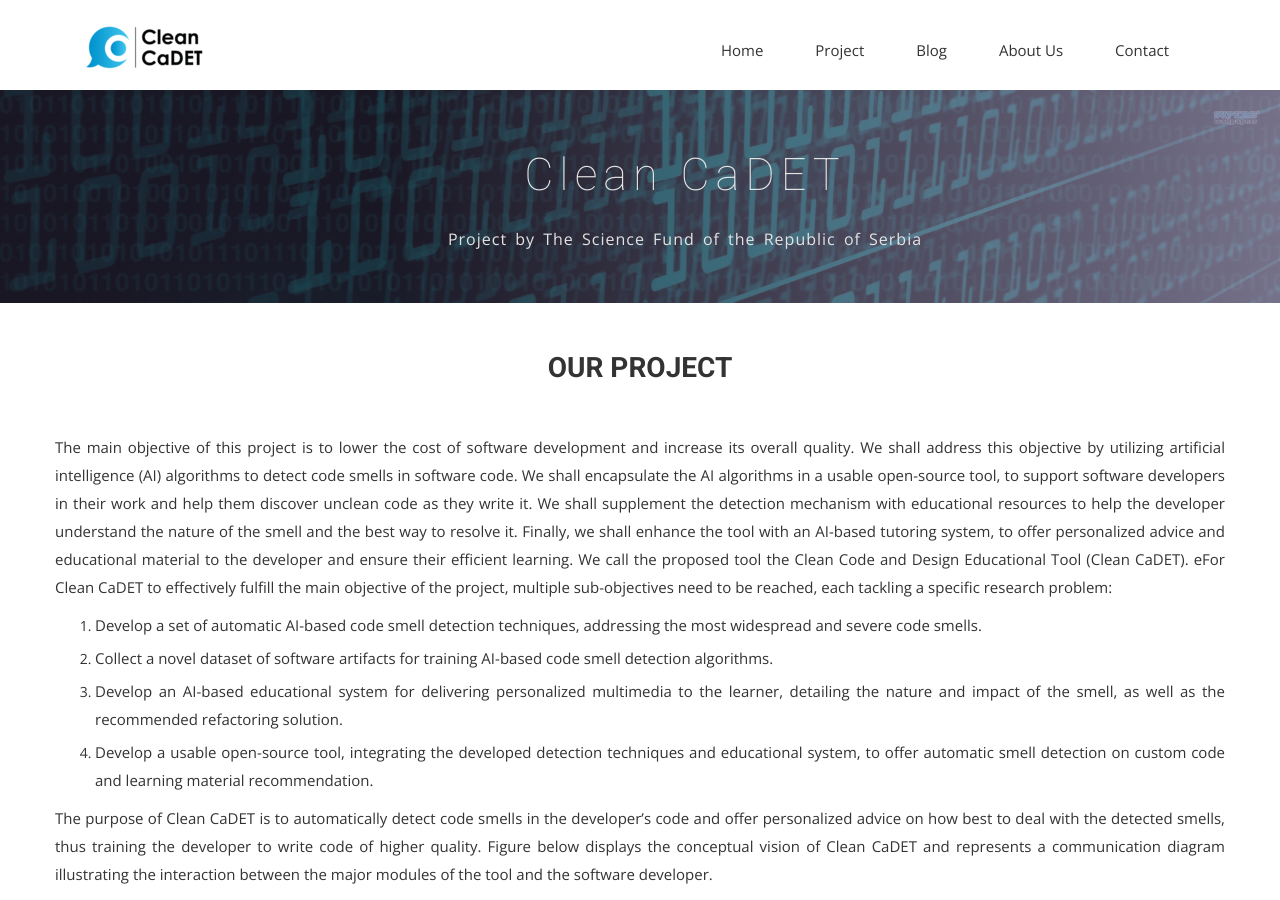
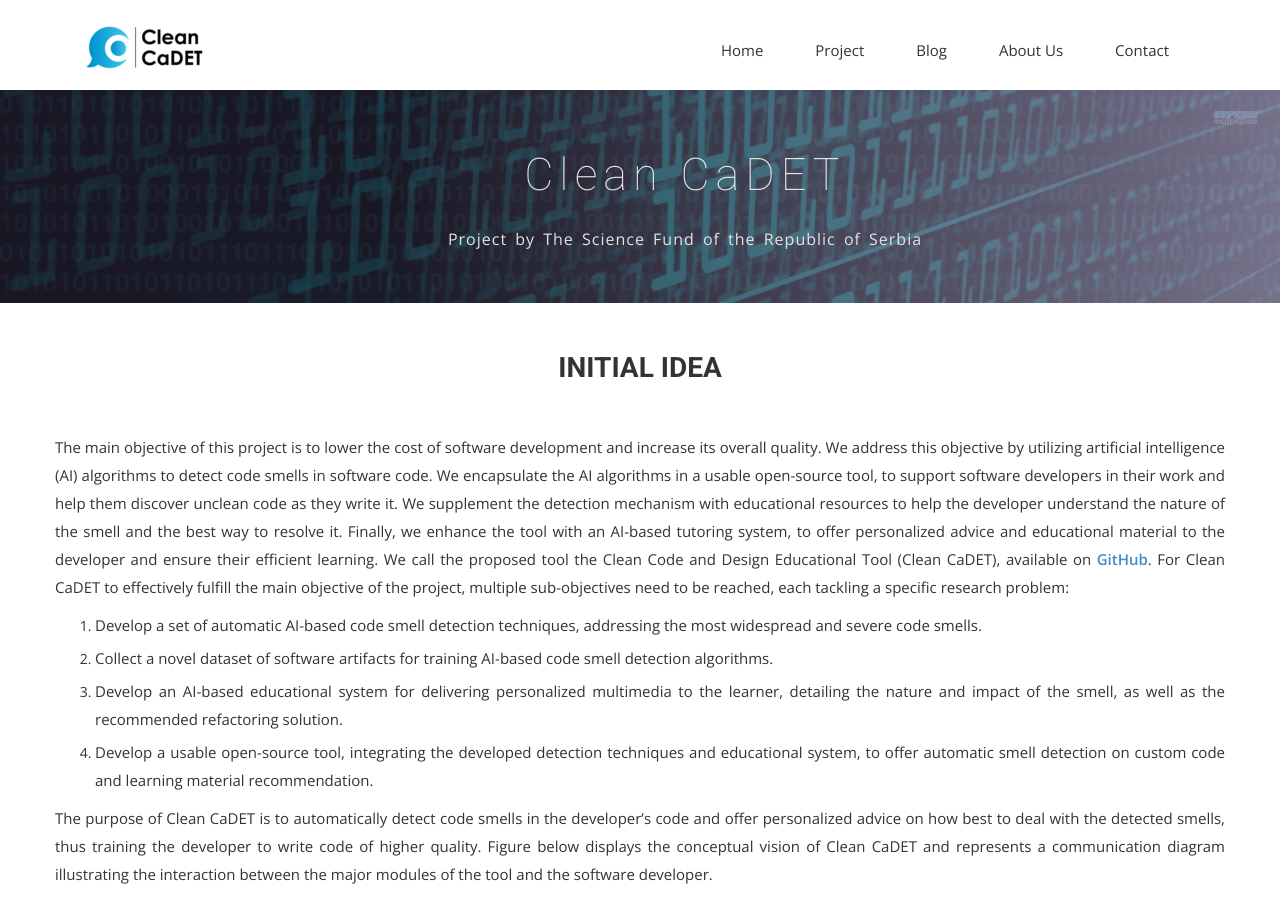
Before and after one commit to Clean-CaDET/clean-cadet.github.io, a Jekyll site: the page built from project.html, in a window 1280 px wide and 900 px high. Built offline with Jekyll 4.4.1, drawn with Linux system fonts in a browser that asks for light colours; nearby versions of some CDN libraries; some web fonts are replaced.

Commit message:
Update project.html
Minor tweaks to the text. Will need to rework this page to update it in light of year one advancements.

```diff
--- a/project.html
+++ b/project.html
@@ -22,16 +22,16 @@ permalink: /project/
     <div class="container">
         <div class="row">
           <div class="section-title">
-            <h2 id="project">Our Project</h2>
+            <h2 id="project">Initial Idea</h2>
           </div>
         </div>
         <div class="row">
             <p>The main objective of this project is to lower the cost of software development and increase its overall quality.
-                We shall address this objective by utilizing artificial intelligence (AI) algorithms to detect code smells in software code.
-                We shall encapsulate the AI algorithms in a usable open-source tool, to support software developers in their work and help them discover unclean code as they write it.
-                We shall supplement the detection mechanism with educational resources to help the developer understand the nature of the smell and the best way to resolve it.
-                Finally, we shall enhance the tool with an AI-based tutoring system, to offer personalized advice and educational material to the developer and ensure their efficient learning.
-                We call the proposed tool the Clean Code and Design Educational Tool (Clean CaDET). eFor Clean CaDET to effectively fulfill the main objective of the project, multiple sub-objectives need to be reached, each tackling a specific research problem:</p>
+                We address this objective by utilizing artificial intelligence (AI) algorithms to detect code smells in software code.
+                We encapsulate the AI algorithms in a usable open-source tool, to support software developers in their work and help them discover unclean code as they write it.
+                We supplement the detection mechanism with educational resources to help the developer understand the nature of the smell and the best way to resolve it.
+                Finally, we enhance the tool with an AI-based tutoring system, to offer personalized advice and educational material to the developer and ensure their efficient learning.
+                We call the proposed tool the Clean Code and Design Educational Tool (Clean CaDET), available on <b><a href="https://github.com/Clean-CaDET/platform#readme" target="_blank">GitHub</a></b>. For Clean CaDET to effectively fulfill the main objective of the project, multiple sub-objectives need to be reached, each tackling a specific research problem:</p>
 
                 <ol>
                     <li><p class="listing">Develop a set of automatic AI-based code smell detection techniques, addressing the most widespread and severe code smells.</p></li>
@@ -56,7 +56,6 @@ permalink: /project/
                 It selects the most suitable content (e.g., text, illustration, video) from the repository of educational material to facilitate the Developer’s learning.
                 Once selected, Clean CaDET returns the educational multimedia (4) to the C2Plugin, which displays the information to the Developer (5).</p>
         </div>
-
     </div>
 </section>
 
```
